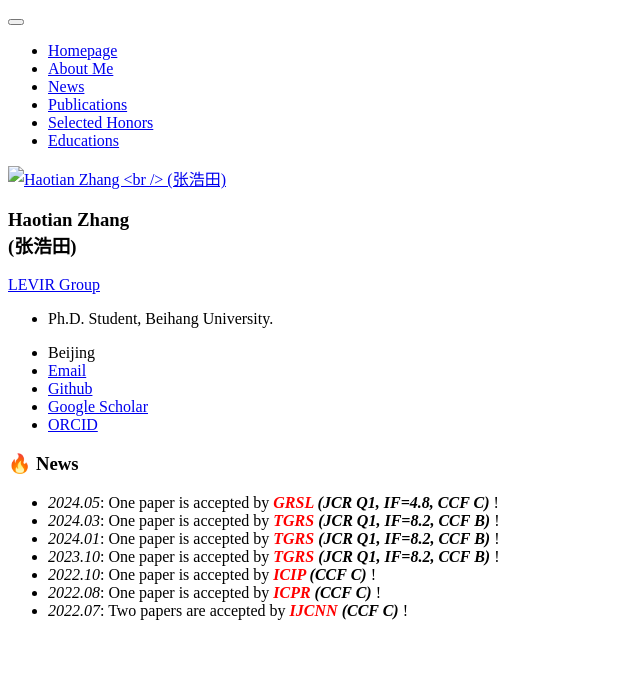
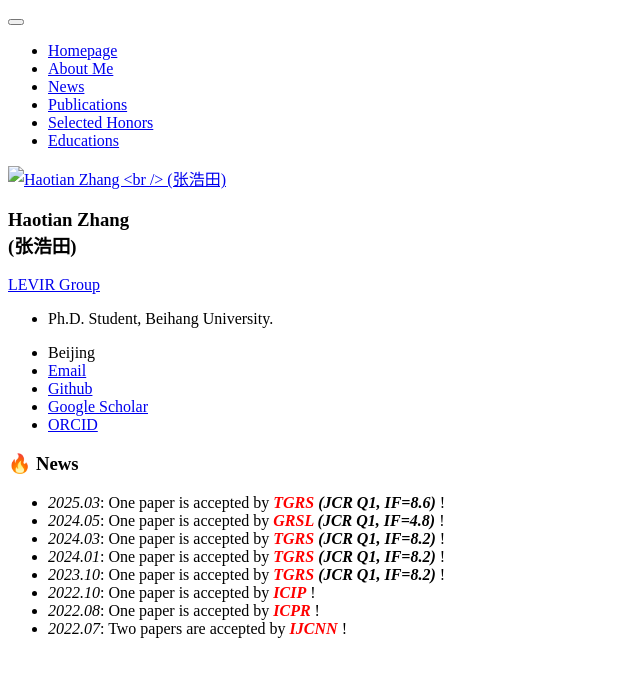
Before and after one commit to zmoka-zht/zmoka-zht.github.io, a Jekyll site: the page built from _pages/includes/news.md, in a window 1280 px wide. Shown: the top 677 px of the page, without its empty margins (0-640 px from the left). Built offline with Jekyll 4.4.1, drawn with Linux system fonts in a browser that asks for light colours; our own code applies the rules of GitHub Pages for plain Markdown files.

Commit message:
Update news.md

```diff
--- a/_pages/includes/news.md
+++ b/_pages/includes/news.md
@@ -1,8 +1,9 @@
 # 🔥 News
-- *2024.05*: One paper is accepted by ***<font color="red">GRSL</font> (JCR Q1, IF=4.8, CCF C)*** !
-- *2024.03*: One paper is accepted by ***<font color="red">TGRS</font> (JCR Q1, IF=8.2, CCF B)*** !
-- *2024.01*: One paper is accepted by ***<font color="red">TGRS</font> (JCR Q1, IF=8.2, CCF B)*** !
-- *2023.10*: One paper is accepted by ***<font color="red">TGRS</font> (JCR Q1, IF=8.2, CCF B)*** !
-- *2022.10*: One paper is accepted by ***<font color="red">ICIP</font> (CCF C)*** !
-- *2022.08*: One paper is accepted by ***<font color="red">ICPR</font> (CCF C)*** !
-- *2022.07*: Two papers are accepted by ***<font color="red">IJCNN</font> (CCF C)*** !
+- *2025.03*: One paper is accepted by ***<font color="red">TGRS</font> (JCR Q1, IF=8.6)*** !
+- *2024.05*: One paper is accepted by ***<font color="red">GRSL</font> (JCR Q1, IF=4.8)*** !
+- *2024.03*: One paper is accepted by ***<font color="red">TGRS</font> (JCR Q1, IF=8.2)*** !
+- *2024.01*: One paper is accepted by ***<font color="red">TGRS</font> (JCR Q1, IF=8.2)*** !
+- *2023.10*: One paper is accepted by ***<font color="red">TGRS</font> (JCR Q1, IF=8.2)*** !
+- *2022.10*: One paper is accepted by ***<font color="red">ICIP</font>*** !
+- *2022.08*: One paper is accepted by ***<font color="red">ICPR</font>*** !
+- *2022.07*: Two papers are accepted by ***<font color="red">IJCNN</font>*** !
```
